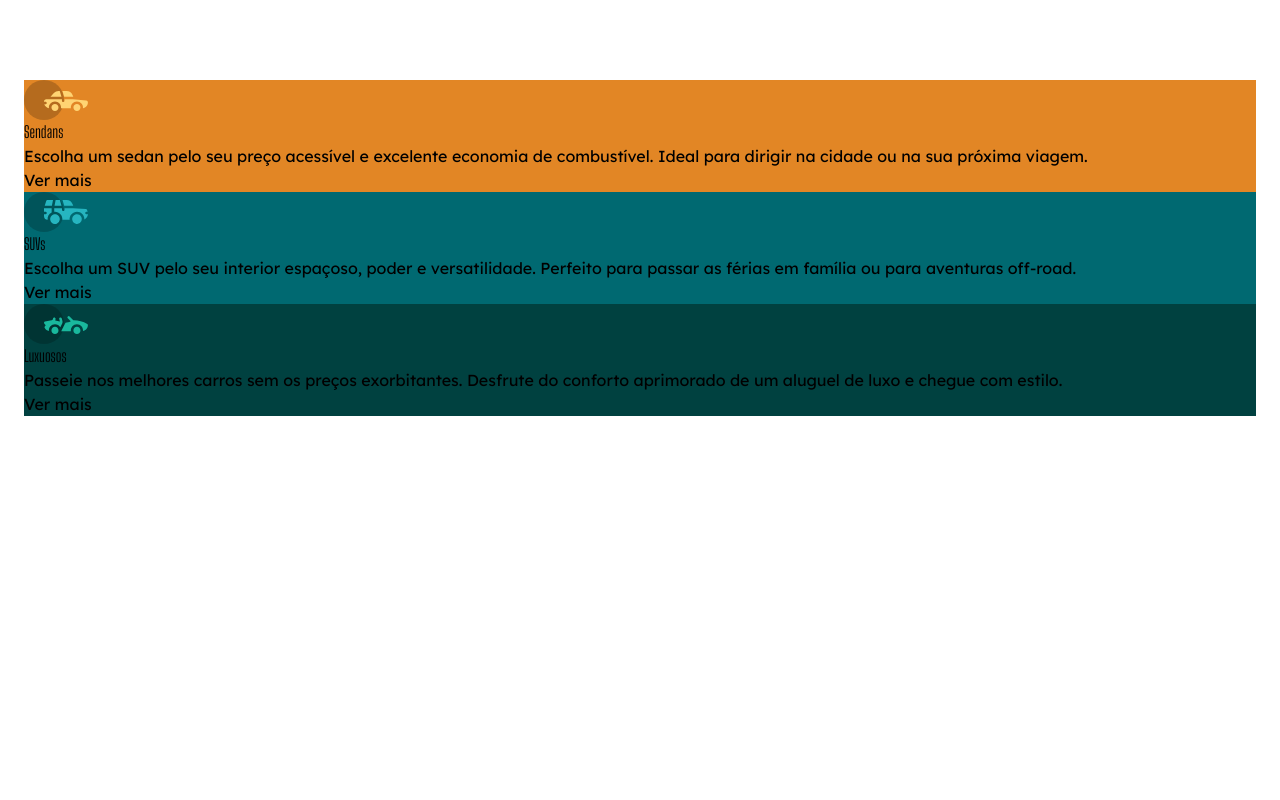
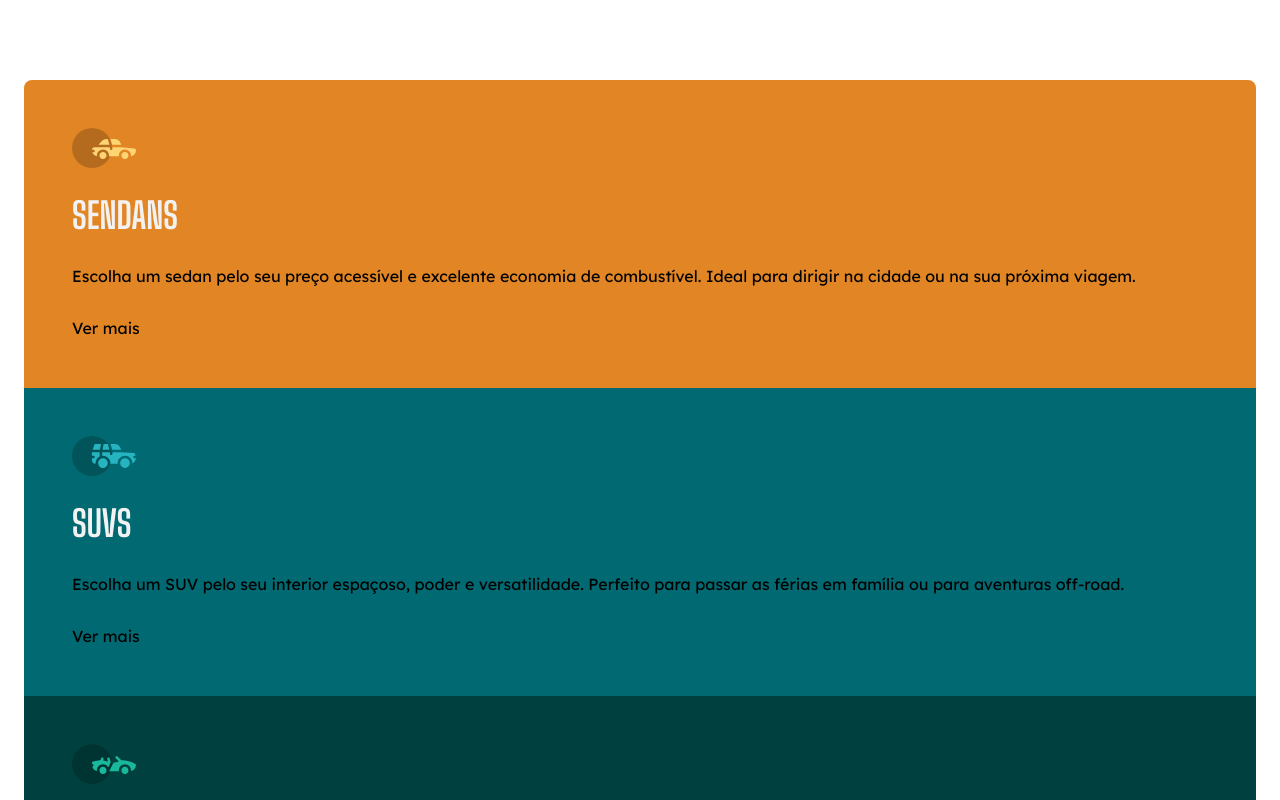
Before and after one commit to pc261/Projeto_carros, a React (Vite) app: page / in a window 1280 px wide. Shown: the top 800 px of the page. Built offline with nearby package versions, Linux system fonts and the light colour scheme.

Commit message:
sexto commit do app

```diff
--- a/src/App.jsx
+++ b/src/App.jsx
@@ -7,24 +7,24 @@
     <main className = "py-20 px-6 min-h-svh bg-offwhitebg ">
       <section>
 
-        <div className="bg-orange">
-          <img src={iconSedans} alt="" />
-          <h2 className="font-shoulders">Sendans</h2>
-          <p className= "font-lexend">Escolha um sedan pelo seu preço acessível e excelente economia de combustível. Ideal para dirigir na cidade ou na sua próxima viagem.</p>
+        <div className="bg-orange p-12 rounded-t-lg">
+          <img src={iconSedans} alt="Icone dos carros Sedans"  className = "mb-7" />
+          <h2 className="font-shoulders mb-7 uppercase text-4xl font-bold text-offwithebg">Sendans</h2>
+          <p className= "font-lexend mb-7">Escolha um sedan pelo seu preço acessível e excelente economia de combustível. Ideal para dirigir na cidade ou na sua próxima viagem.</p>
           <a className= "font-lexend" href="https://www.webmotors.com.br/sedans" target="_blank">Ver mais</a>
         </div>
 
-        <div className="bg-green">
-          <img src={iconSuvs} alt="" />
-          <h2 className="font-shoulders">SUVs</h2>
-          <p className= "font-lexend">Escolha um SUV pelo seu interior espaçoso, poder e versatilidade. Perfeito para passar as férias em família ou para aventuras off-road.</p>
+        <div className="bg-green p-12">
+          <img src={iconSuvs} alt="Icone dos carros SUV's" className = "mb-7" />
+          <h2 className="font-shoulders mb-7 uppercase text-4xl font-bold text-offwithebg">SUVs</h2>
+          <p className= "font-lexend mb-7">Escolha um SUV pelo seu interior espaçoso, poder e versatilidade. Perfeito para passar as férias em família ou para aventuras off-road.</p>
           <a className= "font-lexend" href="https://www.webmotors.com.br/suvs"target="_blank" >Ver mais</a>
         </div>
 
-        <div className = "bg-dark-green">
-          <img src={iconLuxury} alt="" />
-          <h2 className="font-shoulders">Luxuosos</h2>
-          <p className= "font-lexend">Passeie nos melhores carros sem os preços exorbitantes. Desfrute do conforto aprimorado de um aluguel de luxo e chegue com estilo.</p>
+        <div className = "bg-dark-green p-12 rounded-b-lg">
+          <img src={iconLuxury} alt="Icone dos carros de Luxo" className = "mb-7" />
+          <h2 className="font-shoulders mb-7 uppercase text-4xl font-bold text-offwithebg">Luxuosos</h2>
+          <p className= "font-lexend mb-7">Passeie nos melhores carros sem os preços exorbitantes. Desfrute do conforto aprimorado de um aluguel de luxo e chegue com estilo.</p>
           <a className= "font-lexend" href="https://www.webmotors.com.br/carros-de-luxo/carros/estoque?estadocidade=estoque&necessidade=Carros%20de%20luxo&idcmpint=t1:c17:m07:portal-ofertas:busque-por-categorias::carros-de-luxo:comprar" target="_blank">Ver mais</a>
         </div>
 
```
